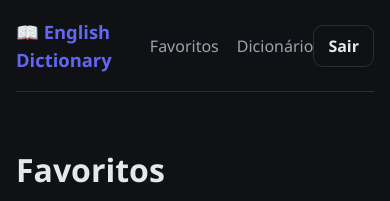
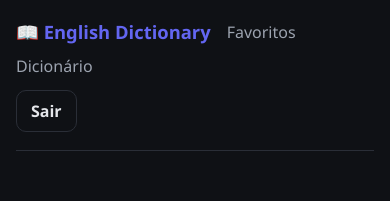
Before and after one commit to Hauagge/dictonary, a Next.js app in the folder frontend/: page /favorites in a window 390 px wide. Shown: the top 201 px of the page. Built offline with nearby package versions, Linux system fonts and the light colour scheme; no server answers.

Commit message:
feat: enhance layout in AppHeader with flexible wrapping and improved spacing

```diff
--- a/frontend/components/AppHeader.tsx
+++ b/frontend/components/AppHeader.tsx
@@ -3,8 +3,8 @@ import LogoutButton from "./LogoutButton"
 
 export default function AppHeader() {
   return (
-    <header className="flex items-center justify-between py-[18px] border-b border-border">
-      <nav className="flex items-center gap-[18px]">
+    <header className="flex flex-wrap items-center justify-between gap-3 py-[18px] border-b border-border">
+      <nav className="flex flex-wrap items-center gap-x-4 gap-y-2 sm:gap-[18px]">
         <Link className="font-bold text-[1.15rem]" href="/">
           📖 English Dictionary
         </Link>
```
